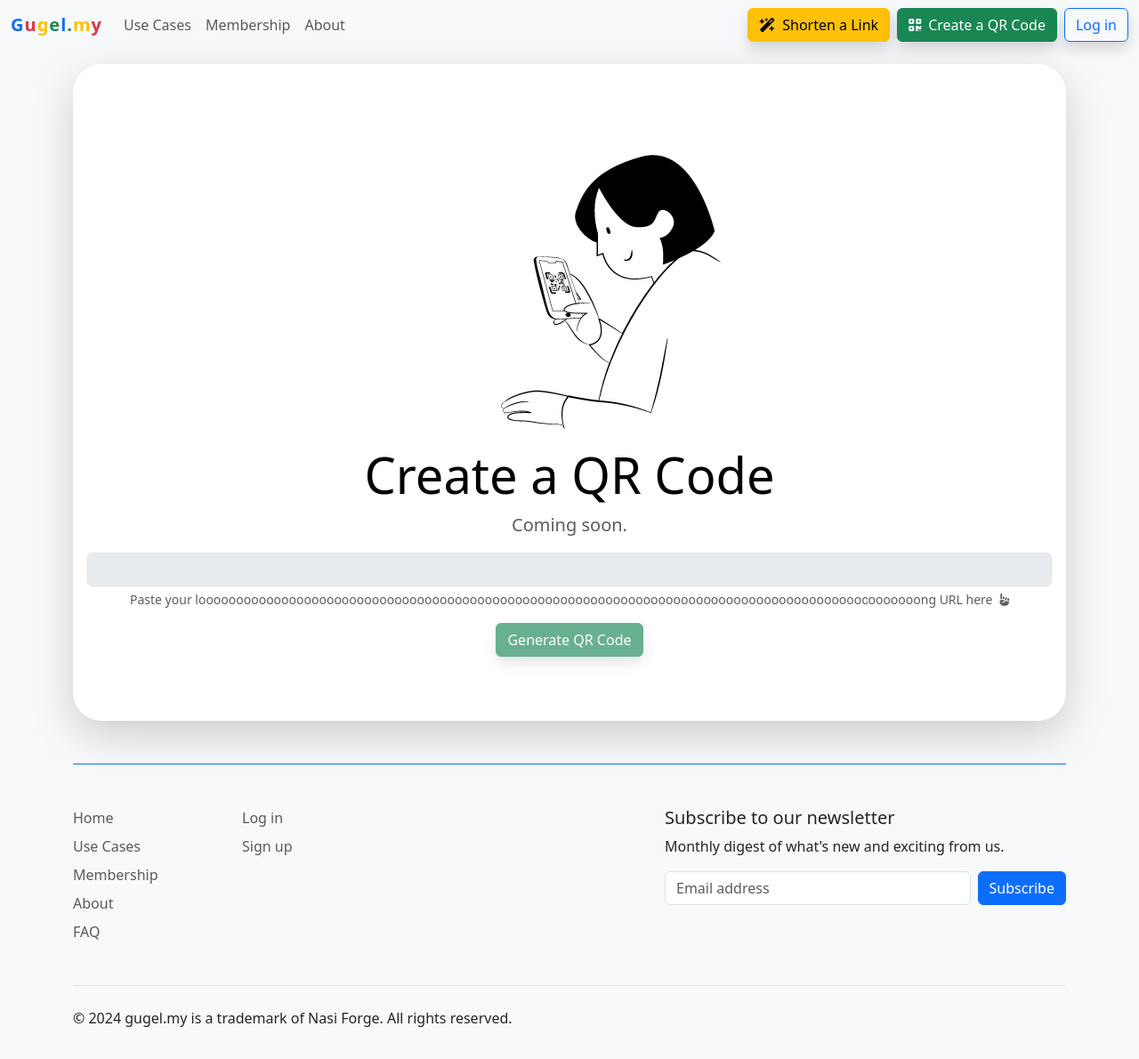
After one commit to rudzainy/ranting, a Rails app: page /qr_codes/new in a window 1280 px wide. The commit adds this page. Shown: the whole page at 89% size. Run offline with Rails 7, Linux system fonts and the light colour scheme; style sheets or scripts are compiled from the project's sources; parts of the project's set-up code (start-up, migrations or seed data) failed here and were passed over; some libraries are stand-ins or nearby versions.

Commit message:
UI for QR code.
- Add share section in user profile page.
- Add coming soon page for QR code.

```diff
--- /dev/null
+++ b/app/controllers/qr_codes_controller.rb
@@ -0,0 +1,6 @@
+class QrCodesController < ApplicationController
+
+  def new
+    @qr_code = ShortLink.new
+  end
+end
--- a/app/views/layouts/_navbar_public.html.erb
+++ b/app/views/layouts/_navbar_public.html.erb
@@ -26,7 +26,7 @@
             <% end %>
           </li>
           <li class="me-lg-2 mb-3 mb-lg-0">
-            <%= link_to new_short_link_path, class: "btn btn-success navbar-btn shadow w-100" do %>
+            <%= link_to new_qr_code_path, class: "btn btn-success navbar-btn shadow w-100" do %>
               <i class="fas fa-qrcode me-2"></i>Create a QR Code
             <% end %>
           </li>
--- /dev/null
+++ b/app/views/qr_codes/new.html.erb
@@ -0,0 +1,30 @@
+<div class="container mb-5">
+  <header class="text-center py-5 bg-white rounded-5 shadow-lg">
+    <div class="px-3 py-5 pb-md-4 mx-auto">
+      <%= image_tag "illustrations/qr.png", class: "img-fluid mb-3" %>
+      <h1 class="display-4 fw-normal text-body-emphasis text-center text-success">Create a QR Code</h1>
+      <p class="fs-5 text-body-secondary lead text-center">Coming soon.</p>
+
+      <%= simple_form_for @qr_code do |f| %>
+        <div class="mb-3">
+          <%= text_field_tag :url, nil, label: false, disabled: true, class:"form-control rounded high-z text-center" %>
+          <div id="longUrlHelp" class="form-text text-center d-flex justify-content-between flex-nowrap px-5">
+            <div class="overflow-hidden d-inline-block flex-fill text-nowrap">Paste your looooooooooooooooooooooooooooooooooooooooooooooooooooooooooooooooooooooooooooooooooooooooooooooooooooooooooooooooooooooooooooooooooooooooooooooooooooooooooooooooooooooooooooooooooo</div><div  class="d-inline-block flex-fill text-nowrap">ooooooong URL here<i class="fas fa-hand-point-up ms-2"></i></div></div>
+
+        </div>
+        <%= f.submit "Generate QR Code", class:"btn btn-success mx-auto shadow", disabled: true %>
+        <div class="row d-none">
+          <label for="url" class="col-sm-3 col-form-label">Here's your short URL</label>
+          <div class="col-sm-9">
+            <div class="input-group flex-nowrap">
+              <span class="input-group-text h-50">https://gugel.my/</span>
+              <%= text_field_tag :url, "ABCDE", label: false, disabled: true, class:"form-control rounded-start-0 high-z" %>
+            </div>
+          </div>
+        </div>
+      <% end %>
+    </div>
+  </header>
+</div>
+
+<%= render "layouts/footer" %>
--- a/config/routes.rb
+++ b/config/routes.rb
@@ -22,6 +22,7 @@ Rails.application.routes.draw do
   resources :users, only: :edit
   resources :short_links
   resources :short_link_redirects, only: %i[show], param: :url_token
+  resources :qr_codes
 
   resources :links, only: [] do
     scope module: "links" do
```
Also changed, not shown: app/views/qr_codes/_form.html.erb (added, +12 -0 lines), app/views/users/_profile.erb (+43 -7 lines), app/assets/images/illustrations/qr.png (added).
